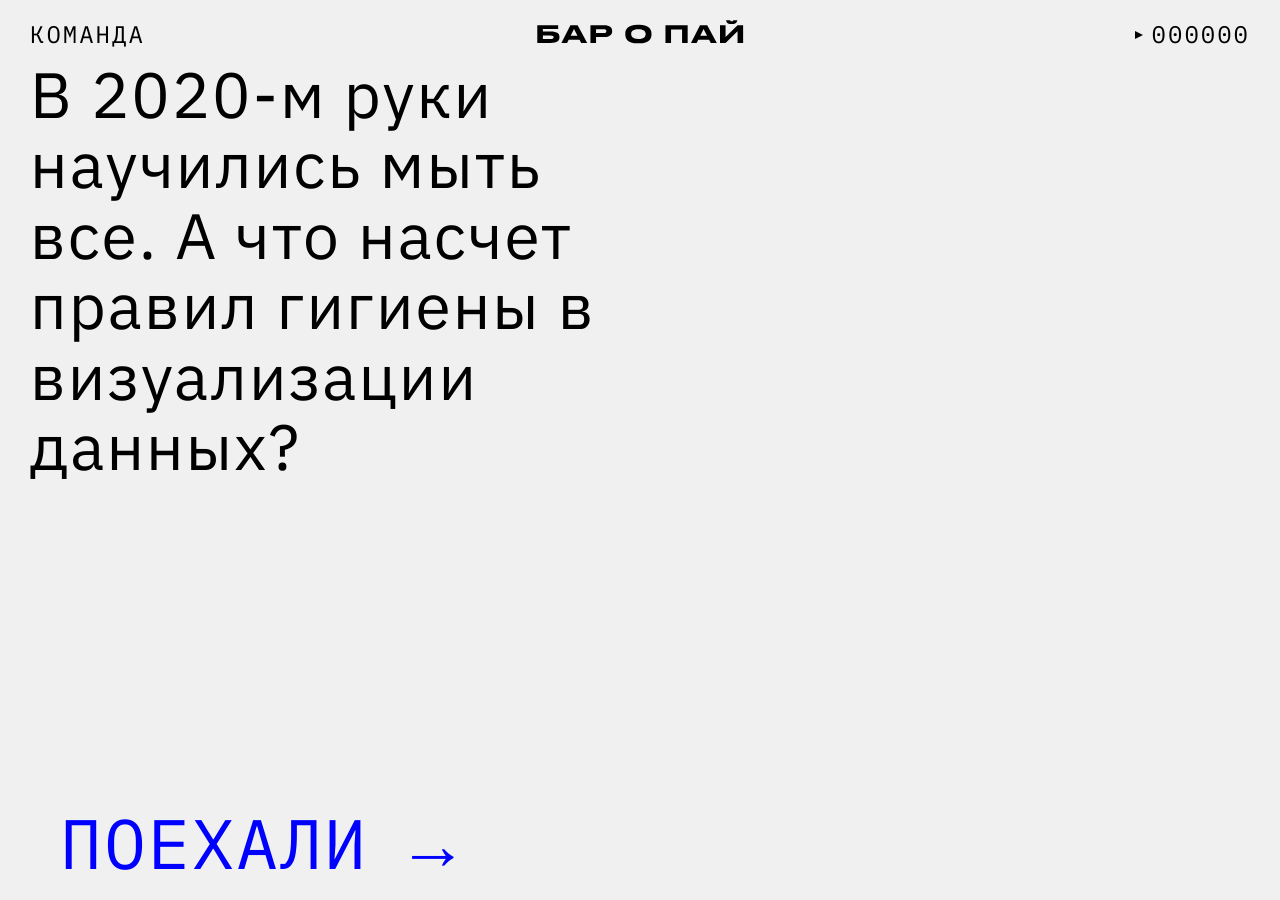
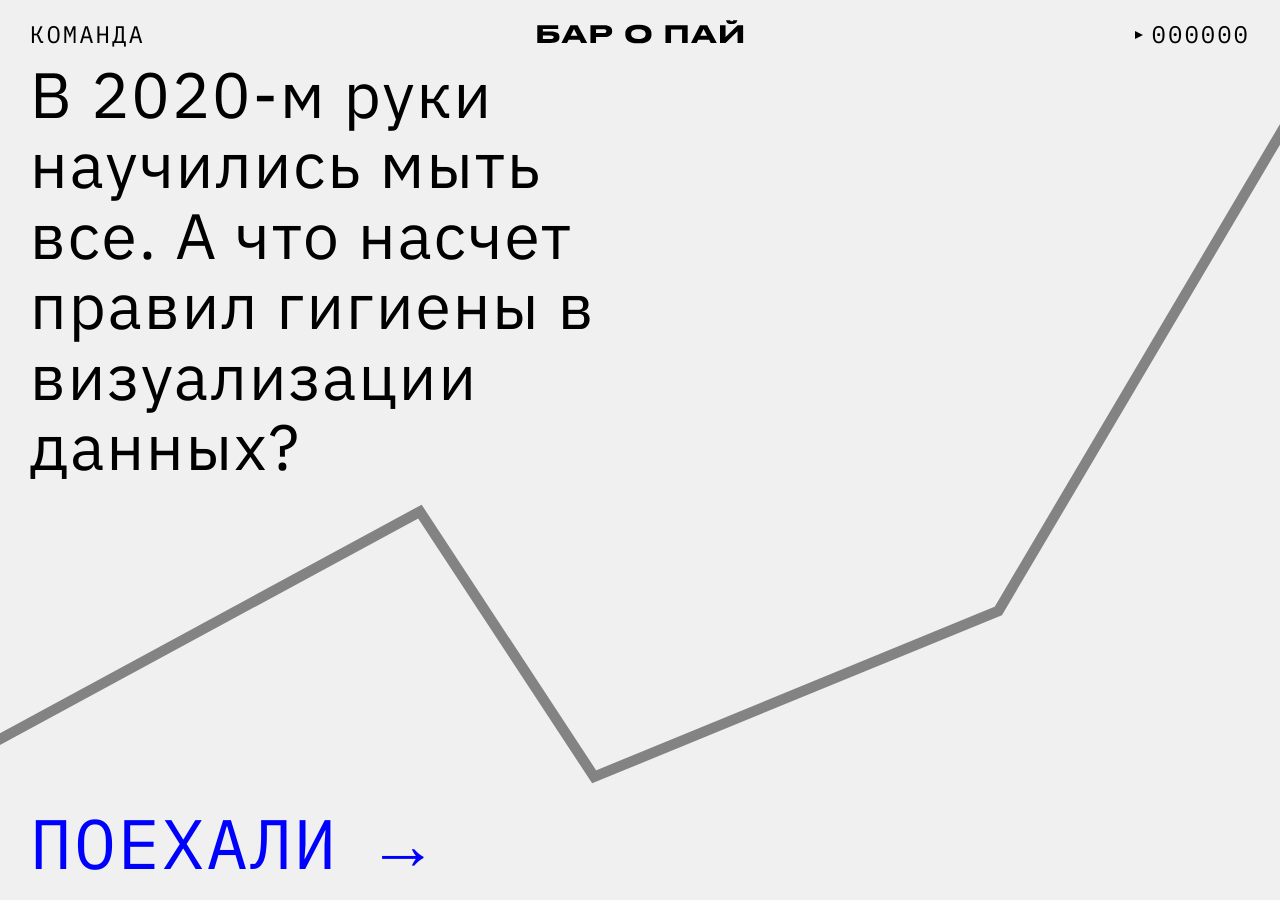
Before and after one commit to illus0r/visiogame, a Jekyll site: the page built from index.html, in a window 1280 px wide. Built offline with Jekyll 4.4.1, drawn with Linux system fonts in a browser that asks for light colours.

Commit message:
intro design

```diff
--- a/_sass/main.scss
+++ b/_sass/main.scss
@@ -146,6 +146,16 @@ h2, .counter, .menu-link {
 	#result, #intro{
 		display: none;
 	}
+	#intro {
+		svg.background {
+			position: fixed;
+			top: 0;
+			bottom: 0;
+			left: 0;
+			right: 0;
+			fill: none;
+		}
+	}
   .optionSet {
     background: #000;
     //height: 90vh;
@@ -208,7 +218,7 @@ h2, .counter, .menu-link {
   }
   .start {
     position: absolute;
-    left: 30px;
+    left: 0px;
     bottom: 10px;
     font-size: 70px;
   }
--- a/index.html
+++ b/index.html
@@ -3,6 +3,13 @@ layout: game
 ---
 
 <div id="intro">
+	<svg class="background" xmlns="http://www.w3.org/2000/svg" width="100%" height="100%" viewBox="20 0 1829 954">
+  <path stroke="#838383" stroke-width="15" d="M4.5 898.5L620 565l249 379 577.5-237L1862 4"/>
+</svg>
+	<!--<svg width="100%" height="100%" viewbox="0 0 100 100">-->
+		<!--<path stroke: />-->
+
+	<!--</svg>-->
 	<h1>В 2020-м руки научились мыть все. А что насчет правил гигиены в визуализации данных?</h1>
 	<button class="start">ПОЕХАЛИ →</button>
 </div>
```
